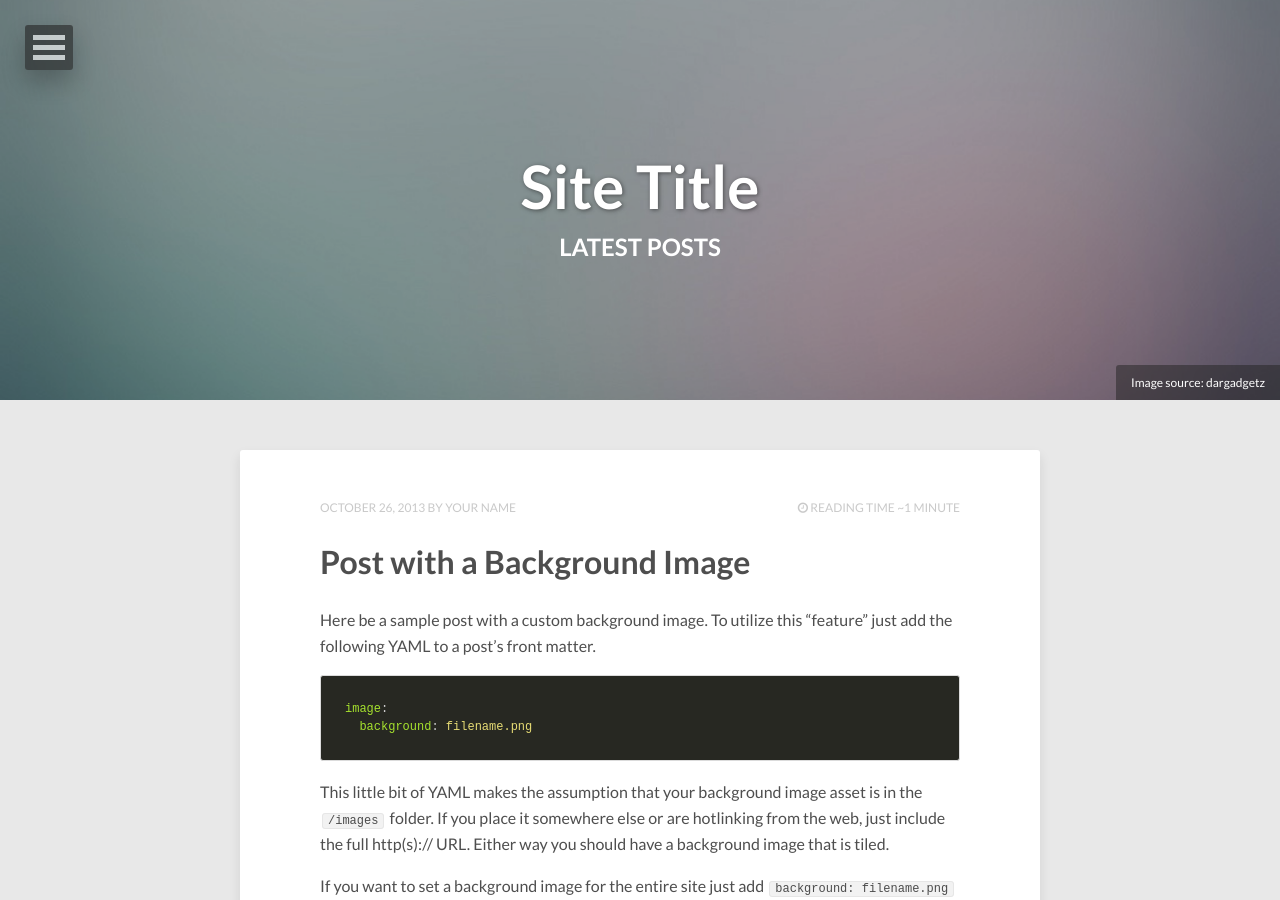
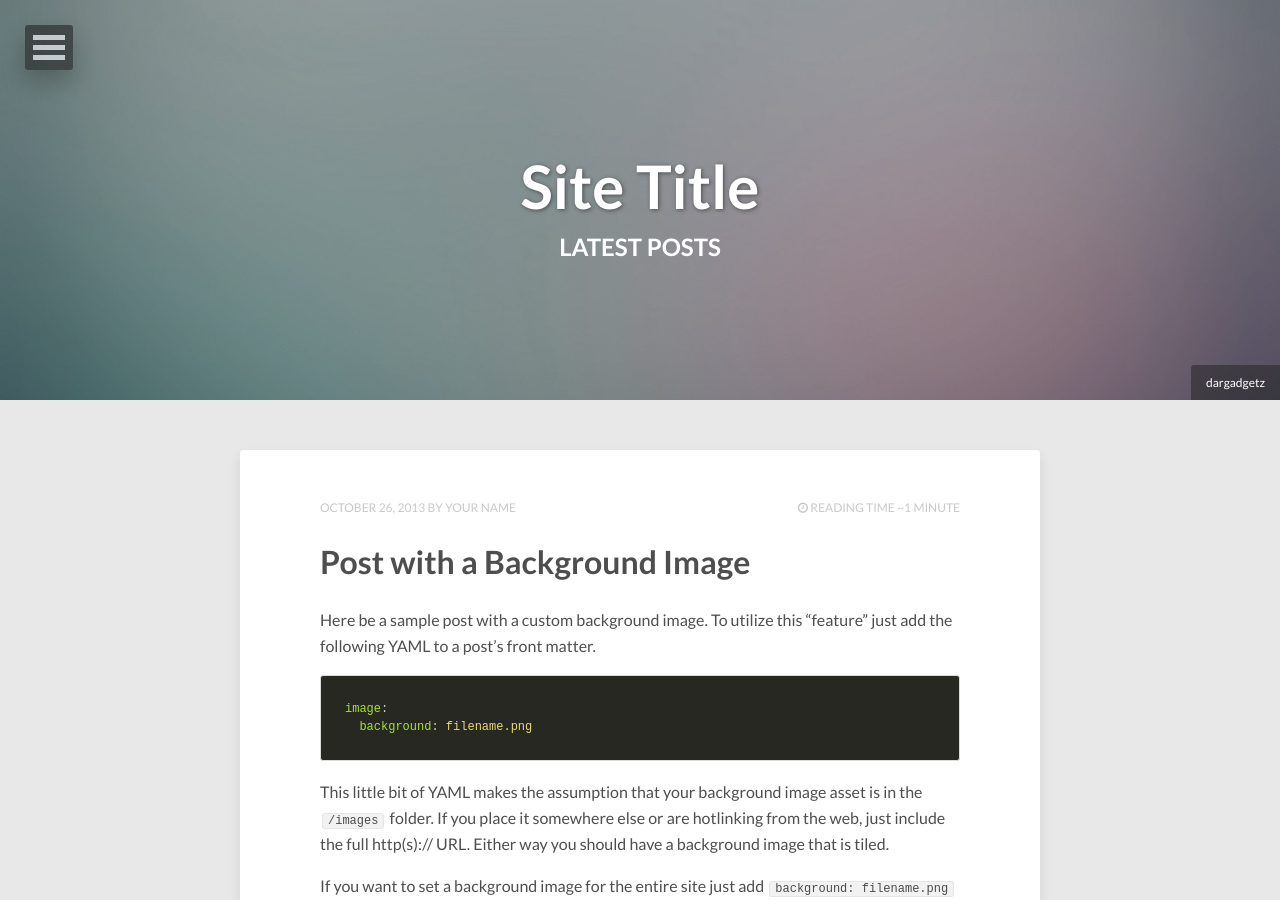
Before and after one commit to koderjoker/blog, a Jekyll site: the page built from index.html, in a window 1280 px wide and 900 px high. Built offline with Jekyll 4.4.1, drawn with Linux system fonts in a browser that asks for light colours; nearby versions of some CDN libraries; the list of posts is cut into pages by our own code.

Commit message:
Add image source

```diff
--- a/_layouts/post-index.html
+++ b/_layouts/post-index.html
@@ -13,7 +13,7 @@
 {% include navigation.html %}
 
 <div class="entry-header">
-  {% if page.image.credit %}<div class="image-credit">Image source: <a href="{{ page.image.creditlink }}">{{ page.image.credit }}</a></div><!-- /.image-credit -->{% endif %}
+  {% if page.image.credit %}<div class="image-credit"><a href="{{ page.image.creditlink }}">{{ page.image.credit }}</a></div><!-- /.image-credit -->{% endif %}
   {% if page.image.feature %}
     <div class="entry-image">
       <img src="{{ site.url }}/images/{{ page.image.feature }}" alt="{{ page.title }}">
```
